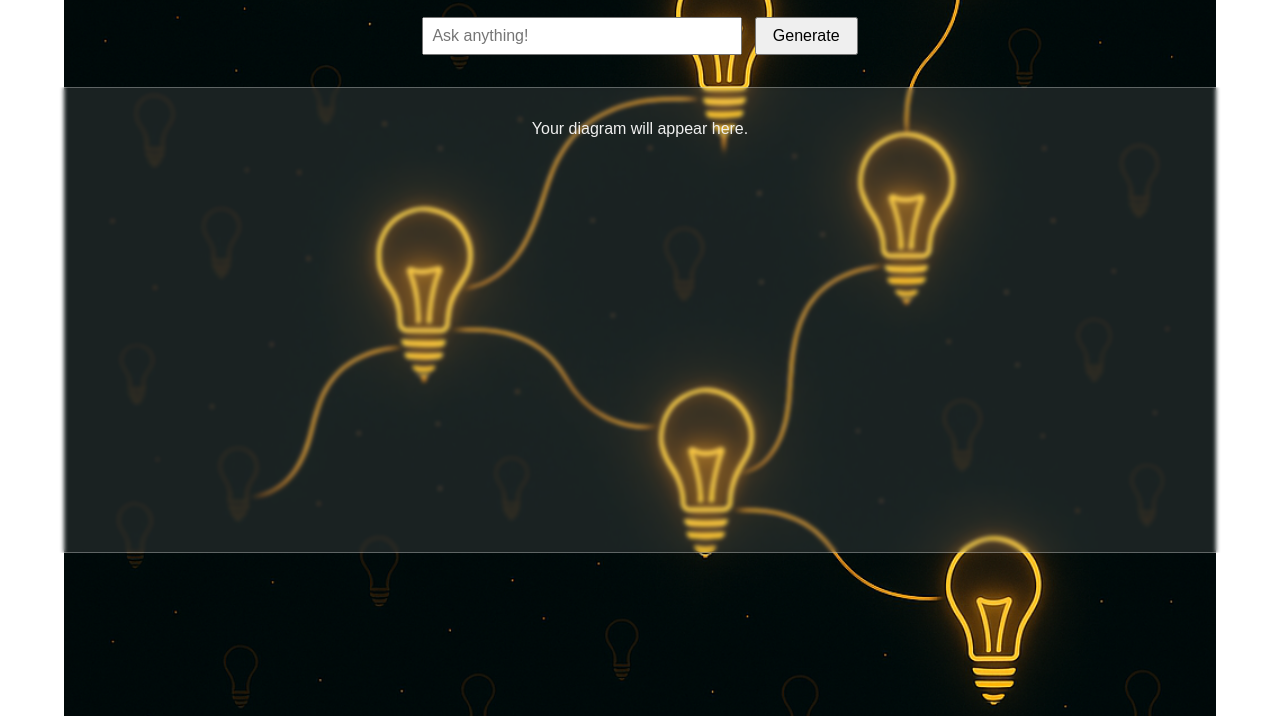
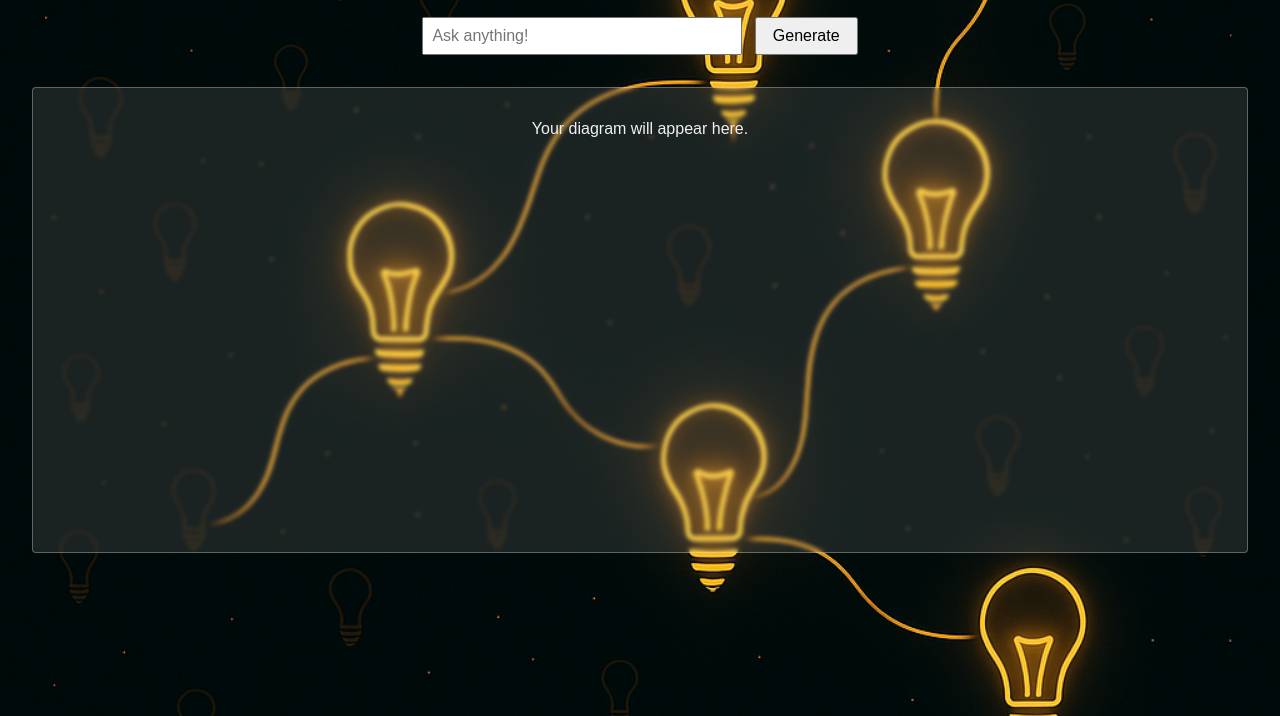
Before and after one commit to prabhatravib/PiText-dev, a plain HTML site: page public/index.html in a window 1280 px wide. Shown: the part 84-800 px from the top of the page. Drawn offline with Linux system fonts and the light colour scheme.

Commit message:
Update index.html

```diff
--- a/public/index.html
+++ b/public/index.html
@@ -15,7 +15,7 @@
   <!-- 2) All your styles, including the background -->
   <style>
     body {
-      background: url("/PiText_background.png") center center / 90% auto no-repeat;
+      background: url("/PiText_background.png") center center / 100% auto no-repeat;
       color: #f0f0f0;              /* set default text to a pale color */
       font-family: sans-serif;
       margin: 2rem;
```
